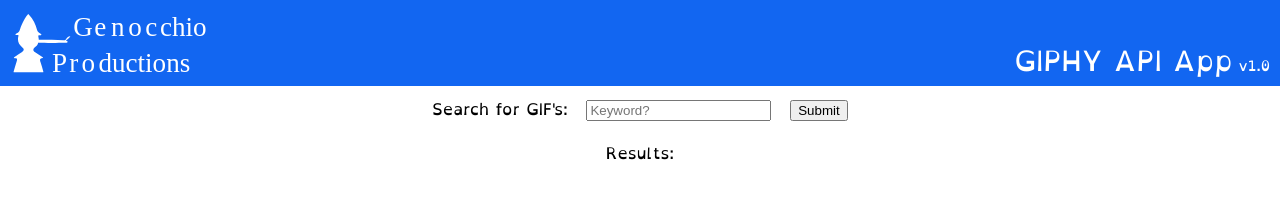
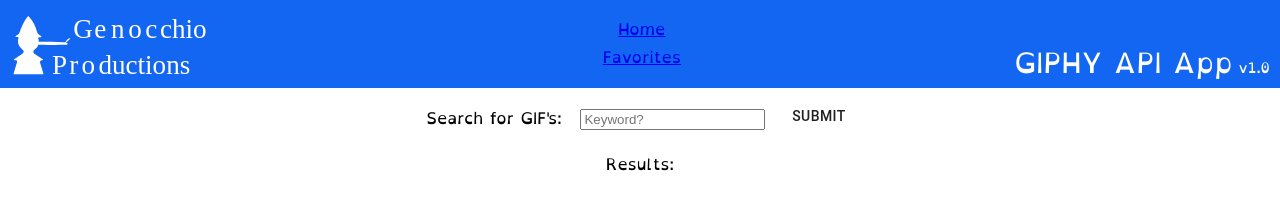
Before and after one commit to unomaas/group-giphy-saga-project, a React app: page / in a window 1280 px wide. Built offline with nearby package versions, Linux system fonts and the light colour scheme; a web font is replaced by a local one.

Commit message:
Added buttons and nav bar.

```diff
--- a/src/components/Header/Header.css
+++ b/src/components/Header/Header.css
@@ -28,3 +28,11 @@
 .header-main {
   padding-right: 10px;
 }
+
+ul {
+  list-style-type: none;
+}
+
+/* .Header-nav {
+  padding-bottom: 5px;
+} */
--- a/src/components/Header/Header.jsx
+++ b/src/components/Header/Header.jsx
@@ -1,11 +1,23 @@
 import React from 'react'
 import './Header.css';
+import { Link } from 'react-router-dom';
+
 
 export default function Header() {
   return (
     <div>
       <header className='header'>
         <img className='header-image' src="./images/GenLogoW.svg" height="60"></img>
+        <nav>
+          <ul className="Header-nav">
+            <li>
+              <Link to='/'>Home</Link>
+            </li>
+            <li>
+              <Link to='/favorites'>Favorites</Link>
+            </li>
+          </ul>
+        </nav>
         <div className="header-main">
           <p className='header-title'>GIPHY API App</p>
           <p className="header-subtitle"> v1.0</p>
--- a/src/components/SearchItem/SearchItem.jsx
+++ b/src/components/SearchItem/SearchItem.jsx
@@ -1,5 +1,7 @@
 import React from 'react';
 import './SearchItem.css';
+import { Button } from '@material-ui/core';
+
 
 // bring in dispatch
 import { useDispatch } from 'react-redux';
@@ -17,9 +19,9 @@
   return (
     <li className="SearchItem-GIF">
       <img src={searchItem.images?.original.url} />
-      <button onClick={addToFavorites}>
+      <Button onClick={addToFavorites}>
         Favorite?
-        </button>
+      </Button>
     </li>
   ) // End return
 } // End SearchItem
--- a/src/components/SearchView/SearchView.jsx
+++ b/src/components/SearchView/SearchView.jsx
@@ -3,6 +3,8 @@
 import { useDispatch, useSelector } from 'react-redux'
 import './SearchView.css';
 import SearchItem from '../SearchItem/SearchItem';
+import { Button } from '@material-ui/core';
+
 //#endregion ⬆⬆ All document setup above.
 
 
@@ -48,12 +50,14 @@
           type="text"
           onChange={(event) => handleSearchQuery(event)}
         /> &nbsp;
-        <input type="submit" />
+        <Button type="submit">
+          Submit
+        </Button>
       </form>
 
       <div className="SearchView-results">
         <p>Results:</p>
-        <ul>
+        <ul className="FavoritesView-ul">
           {searchResults.map((searchItem) => {
             return (
               <SearchItem key={searchItem.id} searchItem={searchItem} />
```
